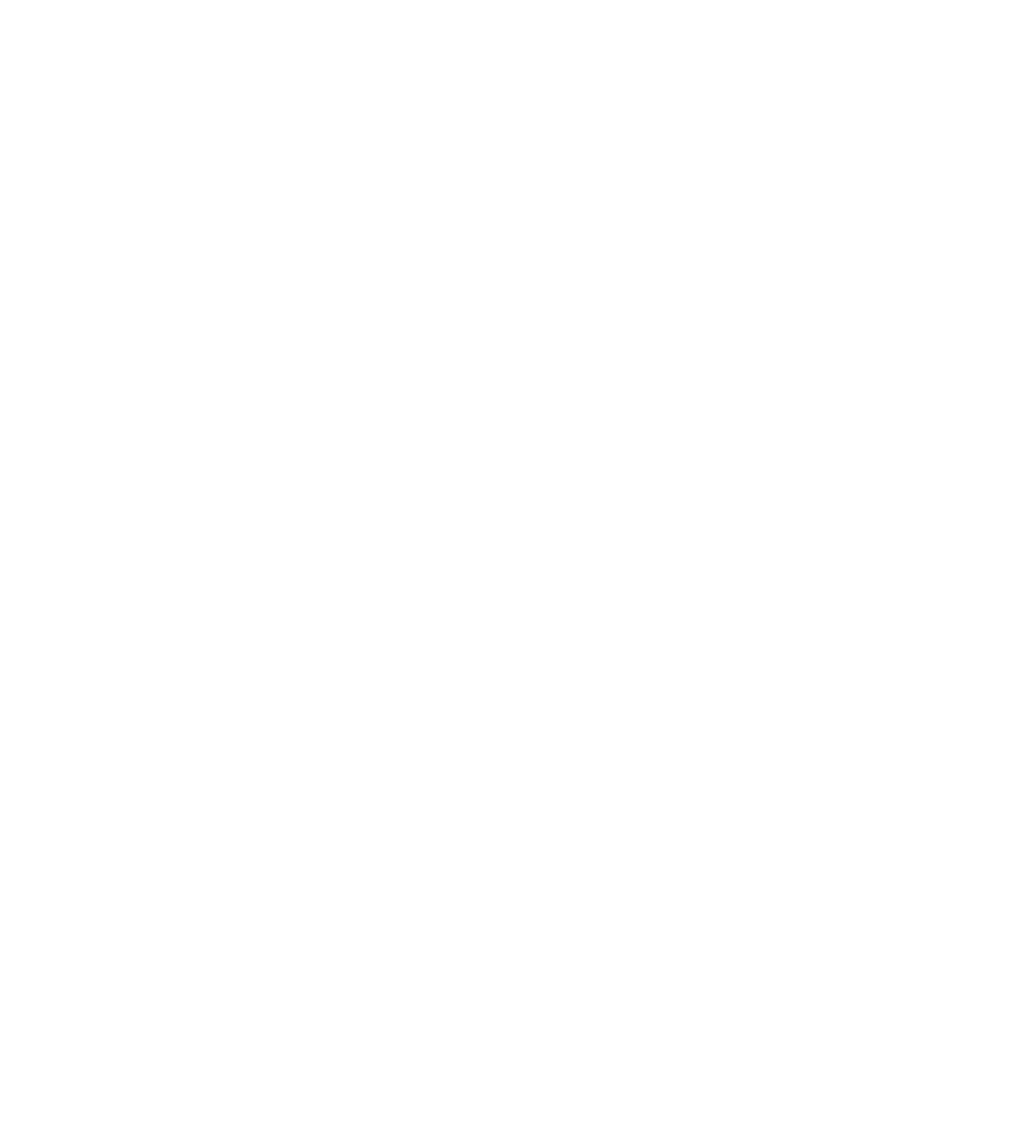
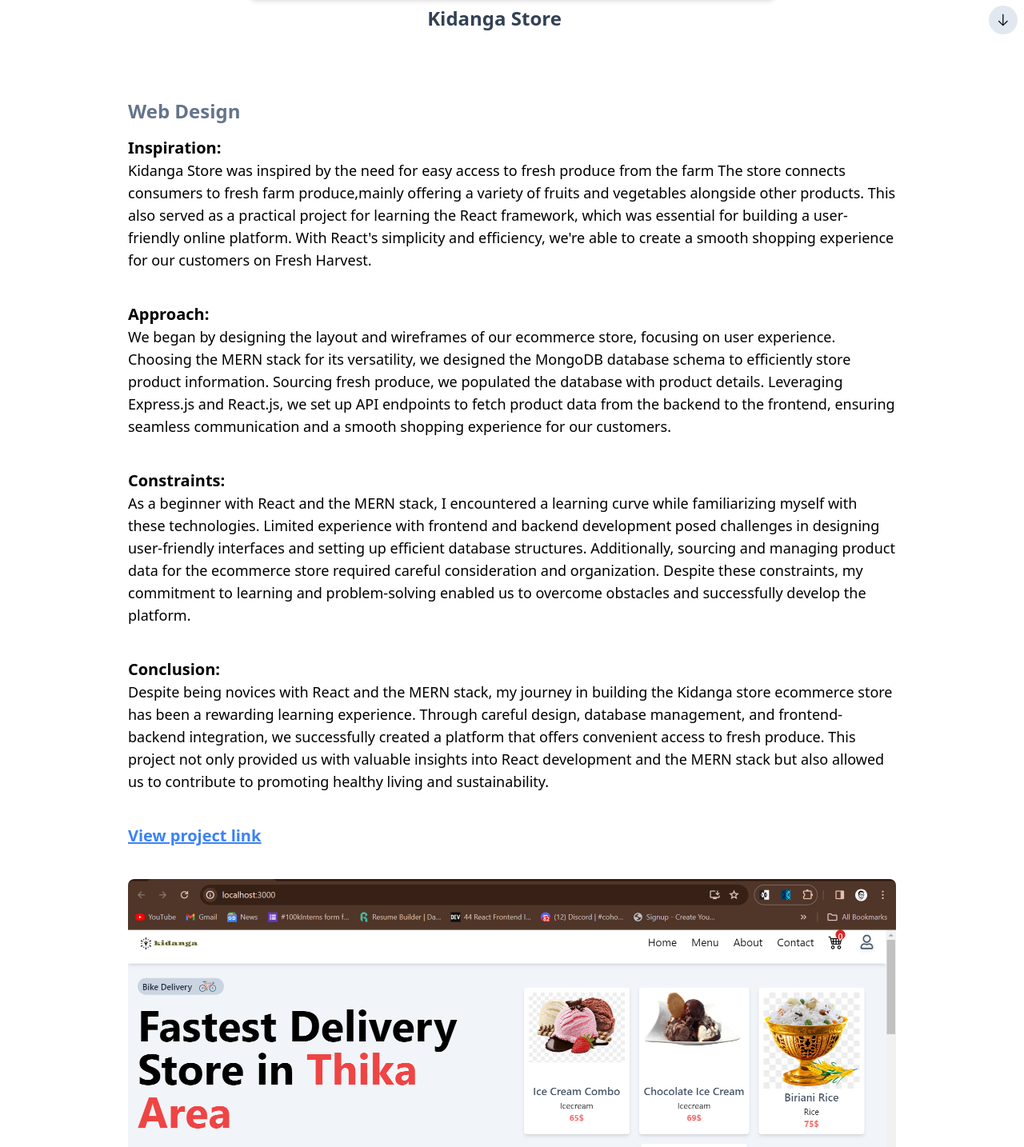
Before and after one commit to wellingtonmwadali/mwadali, a React (Vite) app: page /kidanga-store in a window 1280 px wide. Shown: the part 520-1954 px from the top of the page at 80% size. Before the commit the page ends 800 px from the top, so only its background shows below. Built offline with nearby package versions, Linux system fonts and the light colour scheme.

Commit message:
created kidanga store route

```diff
--- a/src/pages/kidangastore.tsx
+++ b/src/pages/kidangastore.tsx
@@ -1,11 +1,92 @@
 import Header from "../components/header"
+import { GoArrowDown } from "react-icons/go";
+import kidangastore from "../assets/kidanga-store.jpg";
+import kidangabanner from '../assets/kidanga-store-banner.png'
 
 const Kidangastore = () => {
   return (
     <div>
-        <Header/>
+      <Header />
+      <div className="mt-10 text-center">
+        <img
+          src={kidangastore}
+          alt="ALX MultiTone Magic Chrome Extension"
+          className="md:p-12 p-6 shadow-md bg-slate-200 rounded-lg mx-auto"
+        />
+        <div className="flex justify-between mt-2 ">
+          <h1 className="md:text-2xl text-xl text-slate-700 font-bold mx-auto ">
+            Kidanga Store
+          </h1>
+          <GoArrowDown className="bg-slate-200 md:text-4xl mr-2 text-3xl rounded-full p-2 " />
+        </div>
+      </div>
+      <div className="md:px-40 mt-20 px-20">
+        <h1 className="text-slate-500 font-bold text-2xl">Web Design</h1>
+        {/* Inspiration */}
+        <h1 className="font-bold text-xl mt-4">Inspiration:</h1>
+        <p className="font-medium text-lg">
+          Kidanga Store was inspired by the need for easy access to fresh
+          produce from the farm The store connects consumers to fresh farm
+          produce,mainly offering a variety of fruits and vegetables alongside
+          other products. This also served as a practical project for learning
+          the React framework, which was essential for building a user-friendly
+          online platform. With React's simplicity and efficiency, we're able to
+          create a smooth shopping experience for our customers on Fresh
+          Harvest.
+        </p>
+        {/* Approach */}
+        <h1 className="font-bold text-xl mt-10">Approach:</h1>
+        <p className="font-medium text-lg">
+          We began by designing the layout and wireframes of our ecommerce
+          store, focusing on user experience. Choosing the MERN stack for its
+          versatility, we designed the MongoDB database schema to efficiently
+          store product information. Sourcing fresh produce, we populated the
+          database with product details. Leveraging Express.js and React.js, we
+          set up API endpoints to fetch product data from the backend to the
+          frontend, ensuring seamless communication and a smooth shopping
+          experience for our customers.
+        </p>
+        {/* Constraints */}
+        <h1 className="font-bold text-xl mt-10">Constraints:</h1>
+        <p className="font-medium text-lg">
+          As a beginner with React and the MERN stack, I encountered a learning
+          curve while familiarizing myself with these technologies. Limited
+          experience with frontend and backend development posed challenges in
+          designing user-friendly interfaces and setting up efficient database
+          structures. Additionally, sourcing and managing product data for the
+          ecommerce store required careful consideration and organization.
+          Despite these constraints, my commitment to learning and
+          problem-solving enabled us to overcome obstacles and successfully
+          develop the platform.
+        </p>
+        {/* Conclusion */}
+        <h1 className="font-bold text-xl mt-10">Conclusion:</h1>
+        <p className="font-medium text-lg">
+          Despite being novices with React and the MERN stack, my
+          journey in building the Kidanga store ecommerce store has been a
+          rewarding learning experience. Through careful design, database
+          management, and frontend-backend integration, we successfully created
+          a platform that offers convenient access to fresh produce. This
+          project not only provided us with valuable insights into React
+          development and the MERN stack but also allowed us to contribute to
+          promoting healthy living and sustainability.
+        </p>
+        {/* View live extension link */}
+        <h1 className="font-bold text-blue-500 underline text-xl mt-10">
+          <a href="https://github.com/wellingtonmwadali/Kidanga_Store" target="_blank">
+            View project link
+          </a>{" "}
+        </h1>
+      </div>
+      <div className="md:px-40 px-8 mt-10 mb-10">
+      <img
+          src={kidangabanner}
+          alt="ALX MultiTone Magic Chrome Extension"
+          className="rounded-lg"
+        />
+      </div>
     </div>
-  )
+  );
 }
 
 export default Kidangastore
```
Also changed, not shown: src/assets/kidanga-store-banner.png (added).
